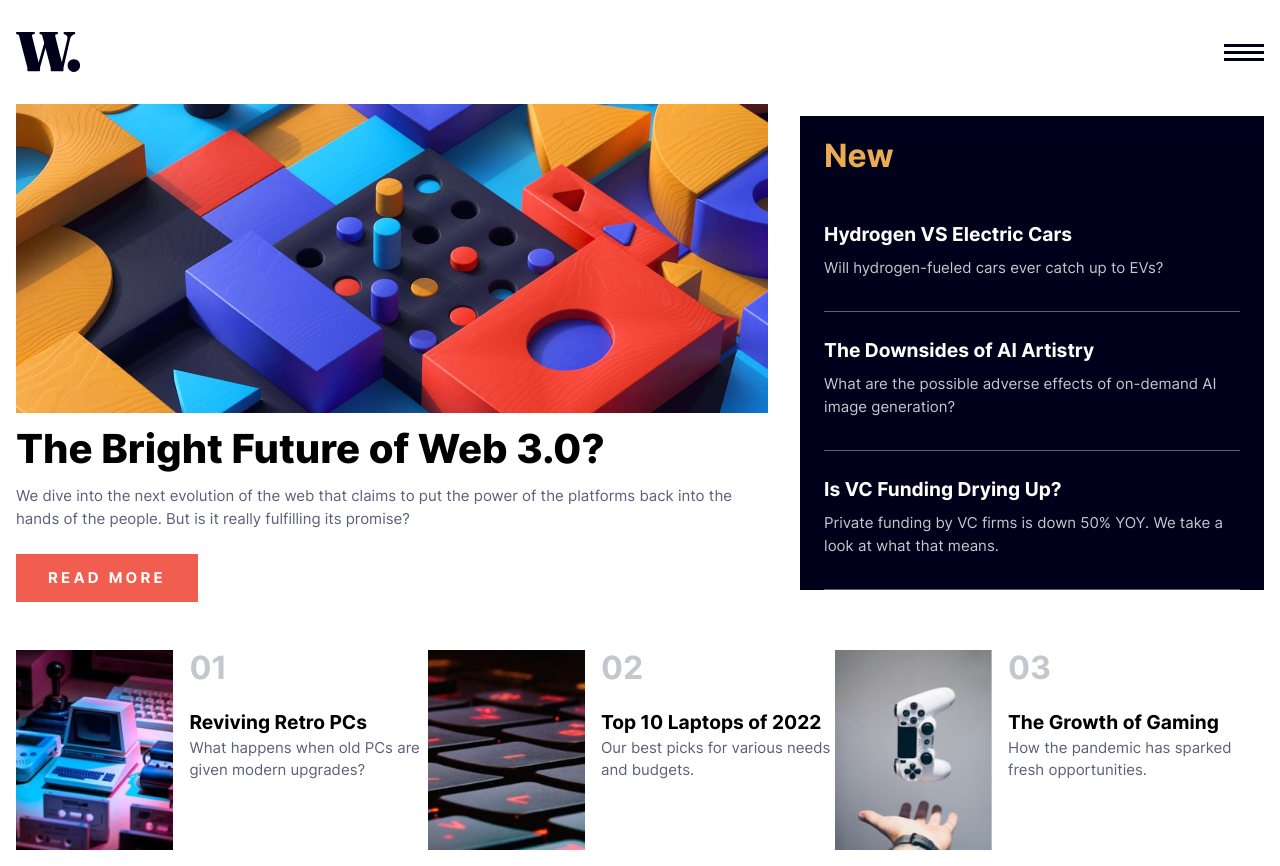
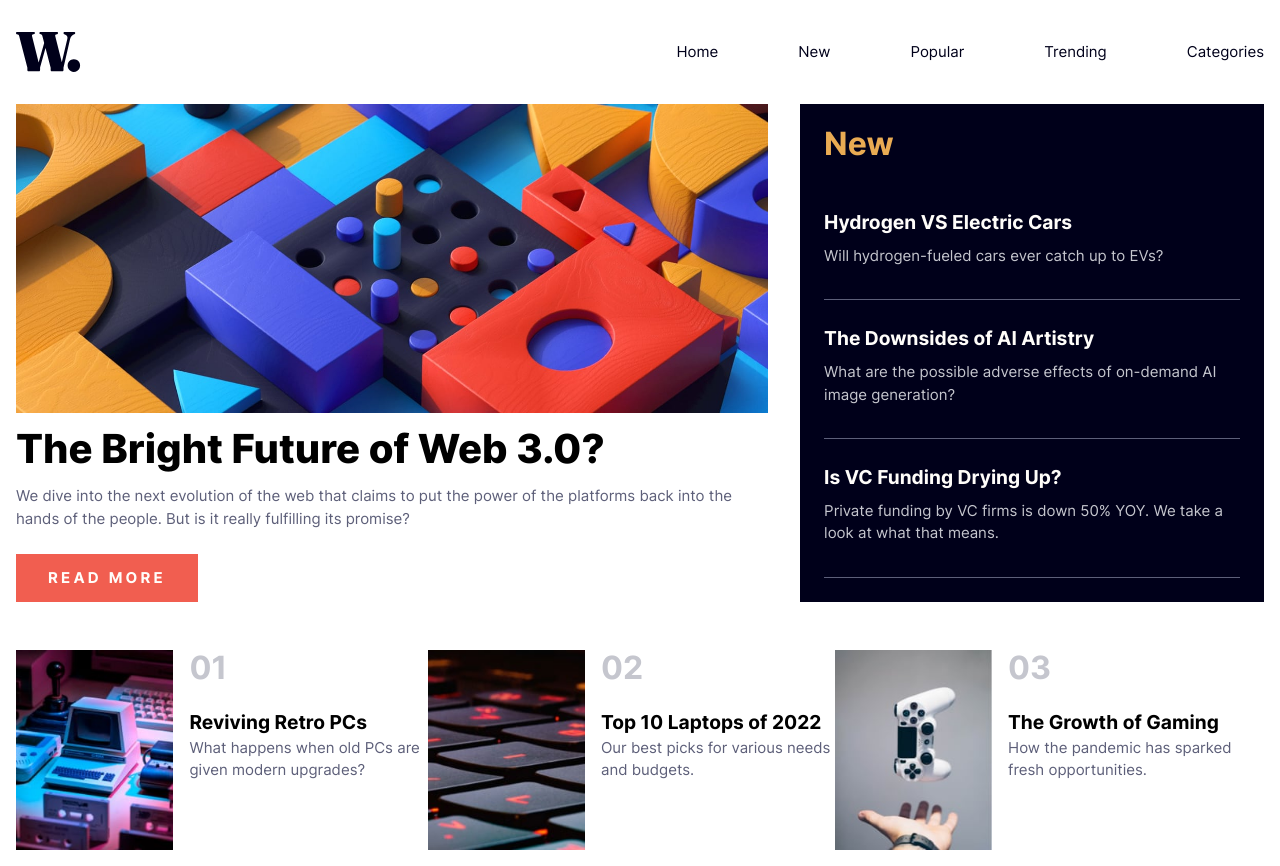
Before and after one commit to sclingan/news-homepage, a React (Vite) app: page / in a window 1280 px wide. Built offline with nearby package versions, Linux system fonts and the light colour scheme.

Commit message:
Adding mobile nav, adjusting desktop layout

```diff
--- a/src/App.css
+++ b/src/App.css
@@ -77,6 +77,7 @@ header {
 
 nav {
   grid-column: 2/2;
+  display: none;
 }
 
 .menu-icon {
@@ -112,6 +113,7 @@ aside {
   background-color: hsl(240, 100%, 5%);
   color: hsl(36, 100%, 99%);
   padding-inline: 1.5rem;
+  height: 100%;
 }
 
 aside p {
@@ -125,6 +127,10 @@ aside p {
 
 .news-header {
   color: hsl(35, 77%, 62%);
+}
+
+article {
+  height: 100%;
 }
 
 h2 {
@@ -176,15 +182,6 @@ a {
   color: hsl(240, 100%, 5%);
 }
 
-.sr-hidden {
-  position: absolute;
-  clip: rect(0 0 0 0);
-  height: 1px;
-  margin: -1px;
-  overflow: hidden;
-  width: 1px;
-}
-
 @media (min-width: 50rem) {
   main {
     grid-template-columns: auto auto auto;
@@ -202,4 +199,12 @@ a {
   article {
     grid-column: 1/3;
   }
+  .menu-icon {
+    display: none;
+  }
+  nav {
+    display: flex;
+    gap: 5rem;
+    justify-content: end;
+  }
 }/*# sourceMappingURL=App.css.map */
--- a/src/App.scss
+++ b/src/App.scss
@@ -50,6 +50,7 @@ header {
 
 nav {
     grid-column: 2/2;
+    display: none;
 }
 
 .menu-icon {
@@ -85,6 +86,7 @@ aside {
     background-color: $neutral-dark-blue;
     color: $neutral-white;
     padding-inline: 1.5rem;
+    height: 100%;
 }
 
 aside p {
@@ -101,6 +103,7 @@ aside p {
 }
 
 article {
+    height: 100%;
 }
 
 h2 {
@@ -152,15 +155,6 @@ p {
     color: $neutral-dark-blue;
   }
 
-  .sr-hidden {
-    position: absolute;
-    clip: rect(0 0 0 0);
-    height: 1px;
-    margin: -1px;
-    overflow: hidden;
-    width: 1px;
-  }
-
 @media(min-width: 50rem) {
     main {
         grid-template-columns: auto auto auto;
@@ -182,4 +176,14 @@ p {
     article {
         grid-column: 1/3;
     }
+
+    .menu-icon {
+        display: none;
+    }
+
+    nav {
+        display: flex;
+        gap: 5rem;
+        justify-content: end;
+    }
 }
--- a/src/Header.tsx
+++ b/src/Header.tsx
@@ -7,7 +7,7 @@ function Header() {
         <header>
             <img src={logo} alt="a W logo"></img>
             <img src={iconMenu} className='menu-icon' alt='hamburger menu'></img>
-            <nav className='sr-hidden'>
+            <nav>
               <a href="">Home</a>
               <a href="">New</a>
               <a href="">Popular</a>
```
Also changed, not shown: 1 other file (tests, documents, lock files or other folders).
